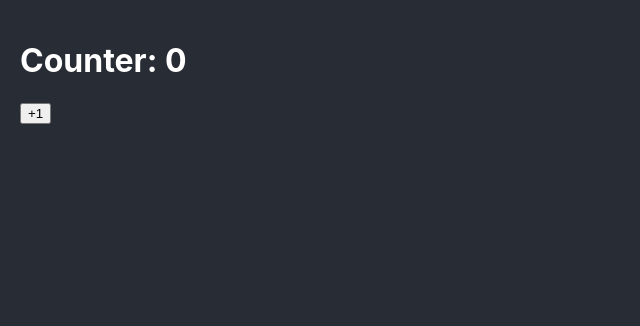
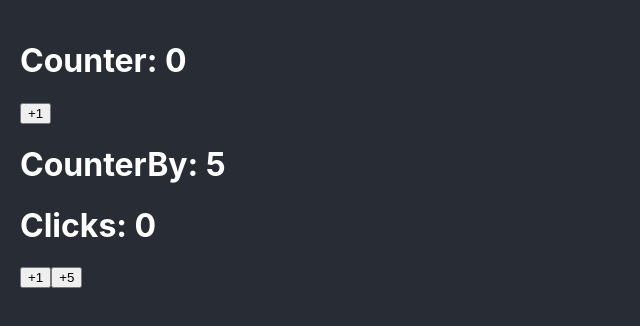
Before and after one commit to AbnirHencazs/react-pro, a React (Create React App) app: page / in a window 1280 px wide. Shown: the top 326 px of the page, without its empty margins (0-640 px from the left). Built offline with nearby package versions, Linux system fonts and the light colour scheme.

Commit message:
create new component with object as state

```diff
--- a/src/App.tsx
+++ b/src/App.tsx
@@ -1,9 +1,11 @@
 import { Counter } from "./bases/Counter";
+import { CounterBy } from "./bases/CounterBy";
 
 function App() {
   return (
     <>
       <Counter/>
+      <CounterBy/>
     </>
   );
 }
--- /dev/null
+++ b/src/bases/CounterBy.tsx
@@ -0,0 +1,20 @@
+import { useState } from "react"
+interface Props {
+    initialValue?: number
+}
+export const CounterBy = ({ initialValue = 5 }: Props) => {
+    const [ counter, setCounter ] = useState({
+        counter: initialValue,
+        clicks: 0
+    })
+    return(
+        <>
+            <h1>CounterBy: { counter.counter }</h1>
+            <h1>Clicks: {counter.clicks}</h1>
+            <button onClick={ () => setCounter((prev) => ({ clicks: prev.clicks + 1, counter: prev.counter + 1 })) }>
+                +1
+            </button>
+            <button onClick={ () => setCounter((prev) => ({ clicks: prev.clicks + 1, counter: prev.counter + 1 })) }>+5</button>
+        </>
+    )
+}
```
